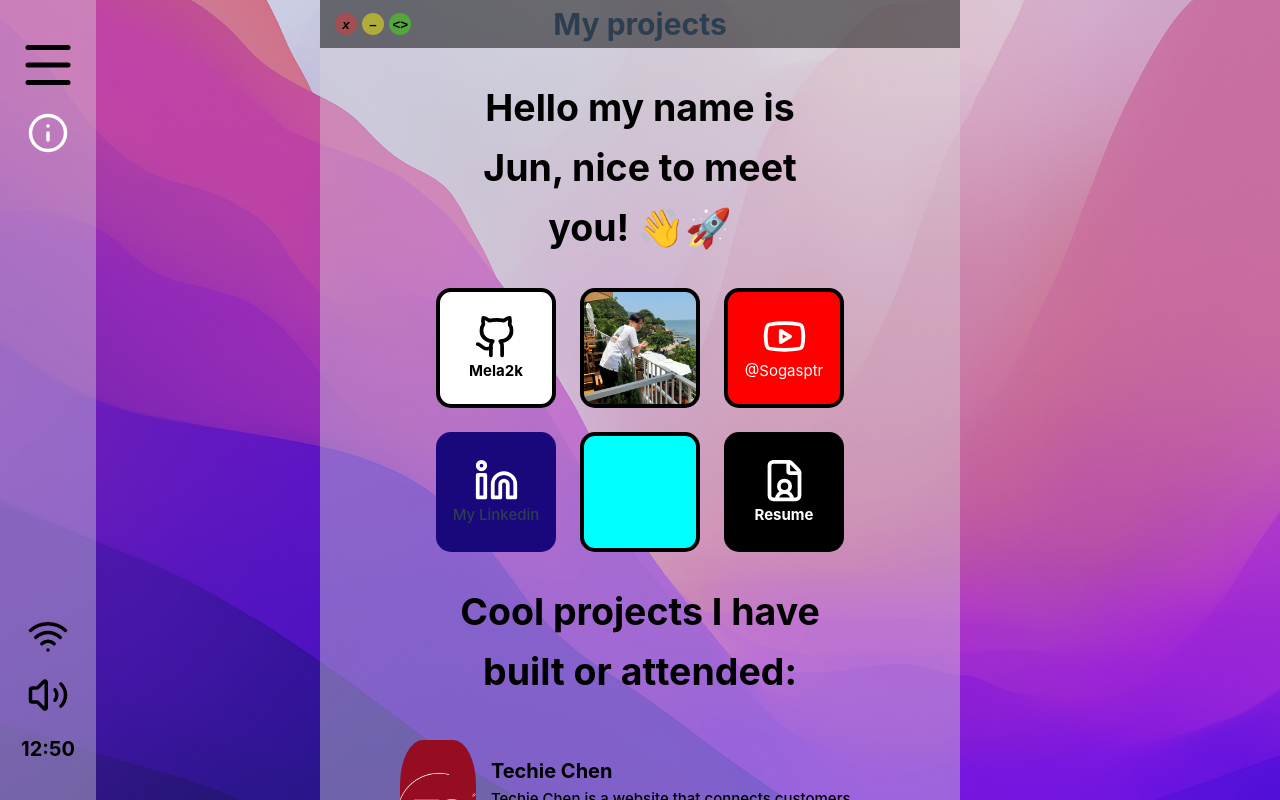
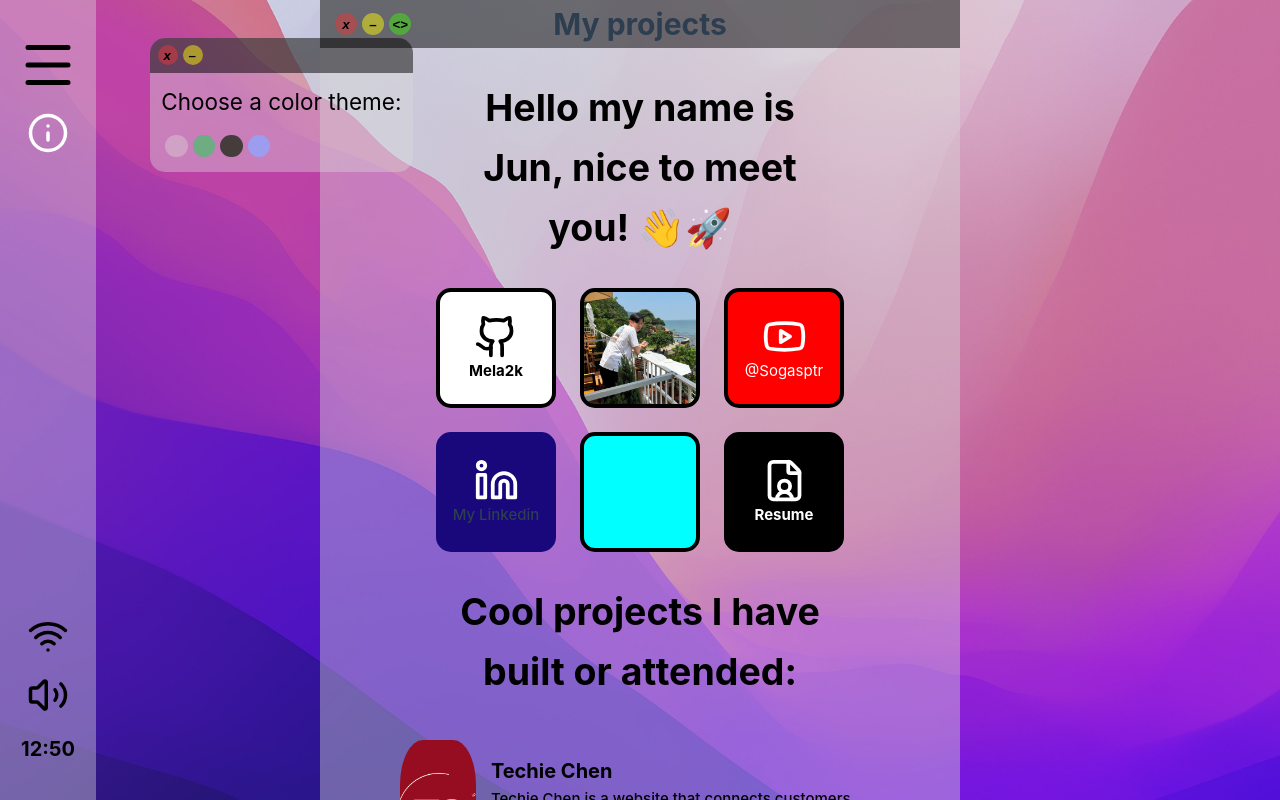
Before and after one commit to mela2k/MyPortfolio, a Vue app in the folder myPortfolio/: page / in a window 1280 px wide. Built offline with nearby package versions, Linux system fonts and the light colour scheme.

Commit message:
feat: added the ui for color theme

```diff
--- a/myPortfolio/src/App.vue
+++ b/myPortfolio/src/App.vue
@@ -77,20 +77,40 @@ onMounted(() => {
       </div>
     </div>
 
+    <div id="colorModePanel">
+      <div id="colorModeControls">
+        <button id="closeIcon">
+          <span class="icon">x</span>
+        </button>
+        <button id="minimizeIcon">
+          <span class="icon">–</span>
+        </button>
+      </div>
+      <h2>Choose a color theme:</h2>
+      <div id="themeColors">
+        <div id="themeOriginal" class="themeColor"></div>
+        <div id="themeGreen" class="themeColor"></div>
+        <div id="themeDark" class="themeColor"></div>
+        <div id="themeBlue" class="themeColor"></div>
+      </div>
+    </div>
+
     <div v-if="showQR" id="qrPanel">
       <div id="qrControls">
         <button id="closeIcon" @click="showQRToFalse()">
           <span class="icon">x</span>
         </button>
-        <button id="minimizeIcon" @click="showQRToFalse()" >
+        <button id="minimizeIcon" @click="showQRToFalse()">
           <span class="icon">–</span>
         </button>
       </div>
       <h2>CONNECT WITH ME</h2>
+      <div id="qrBox">
         <img
           src="https://api.qrserver.com/v1/create-qr-code/?size=150x150&data=mailto:j.chen2000_@hotmail.com"
           alt="QR code"
         />
+      </div>
       <p>Scan de QR-code to send me an email</p>
     </div>
 
@@ -171,8 +191,8 @@ body {
   padding: 0;
 }
 
-@keyframes spin{
-  100%{
+@keyframes spin {
+  100% {
     transform: rotate(360deg);
   }
 }
@@ -213,12 +233,80 @@ body {
         }
       }
 
-      #wifiIcon:hover {
+      .icon:hover {
+        cursor: pointer;
+      }
+    }
+  }
+
+  #colorModePanel {
+    background-color: rgba(217, 217, 217, 0.4);
+    position: absolute;
+    top: 2.5em;
+    left: 10em;
+    border-radius: 1em;
+    #colorModeControls {
+      gap: 5px;
+      padding: 0.5em;
+      border-top-left-radius: 1em;
+      border-top-right-radius: 1em;
+      background-color: rgba(0, 0, 0, 0.5);
+      display: flex;
+
+      button {
+        display: flex;
+        align-items: center;
+        width: 20px;
+        height: 20px;
+        border-radius: 50%;
+        border: none;
+        .icon {
+          font-style: italic;
+          font-weight: 700;
+        }
+      }
+
+      button:hover {
         cursor: pointer;
       }
 
-      #volumeIcon:hover {
+      #closeIcon {
+        background-color: rgba(228, 56, 56, 0.5);
+      }
+
+      #minimizeIcon {
+        background-color: rgba(247, 243, 8, 0.5);
+      }
+    }
+
+    h2 {
+      padding: 0.5em;
+      padding-bottom: 0;
+      color: black;
+    }
+
+    #themeColors {
+      padding-top: 0;
+      padding: 1em;
+      display: flex;
+      gap: 5px;
+      .themeColor {
+        width: 1.5em;
+        height: 1.5em;
+        border-radius: 50%;
         cursor: pointer;
+      }
+      #themeOriginal {
+        background-color: rgba(217, 217, 217, 0.4);
+      }
+      #themeGreen {
+        background-color: rgb(110, 172, 129);
+      }
+      #themeDark {
+        background-color: rgb(71, 60, 60);
+      }
+      #themeBlue {
+        background-color: rgb(157, 157, 240);
       }
     }
   }
@@ -226,7 +314,6 @@ body {
   #qrPanel {
     bottom: 10em;
     left: 10em;
-    padding: 1.5em;
     border-radius: 1em;
     position: absolute;
     background-color: rgba(217, 217, 217, 0.4);
@@ -239,6 +326,10 @@ body {
     animation-duration: 1s;
     animation-name: spin;
     #qrControls {
+      padding: 0.5em;
+      border-top-left-radius: 1em;
+      border-top-right-radius: 1em;
+      background-color: rgba(0, 0, 0, 0.5);
       width: 100%;
       left: 1em;
       display: flex;
@@ -267,23 +358,23 @@ body {
       #minimizeIcon {
         background-color: rgba(247, 243, 8, 0.5);
       }
-
-      #expandIcon {
-        background-color: rgba(64, 231, 14, 0.5);
     }
-    }
-    img {
+    #qrBox {
+      background-color: white;
+      padding: 1em;
       border-radius: 10%;
-      margin: 1em 0;
-    }
       img:hover {
         transform: scale(1.05);
         cursor: pointer;
       }
+    }
+
     h2 {
       font-weight: 600;
     }
     p {
+      padding: 1em;
+      font-size: 1em;
       font-weight: 400;
     }
   }
```
Lines whose indentation alone changed are shown as unchanged.
